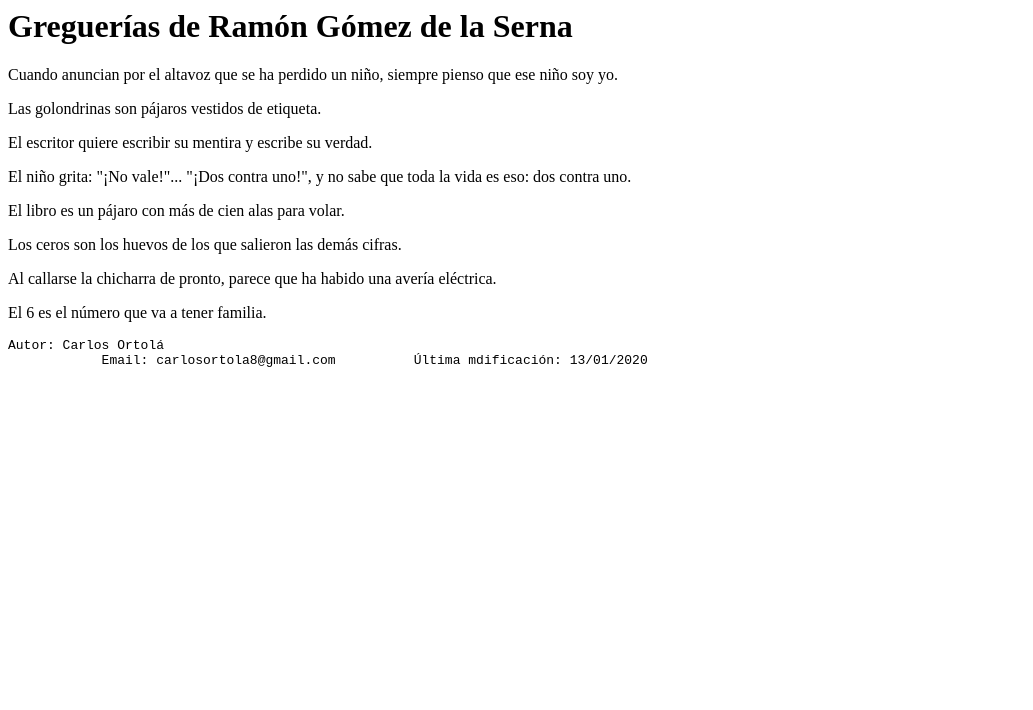
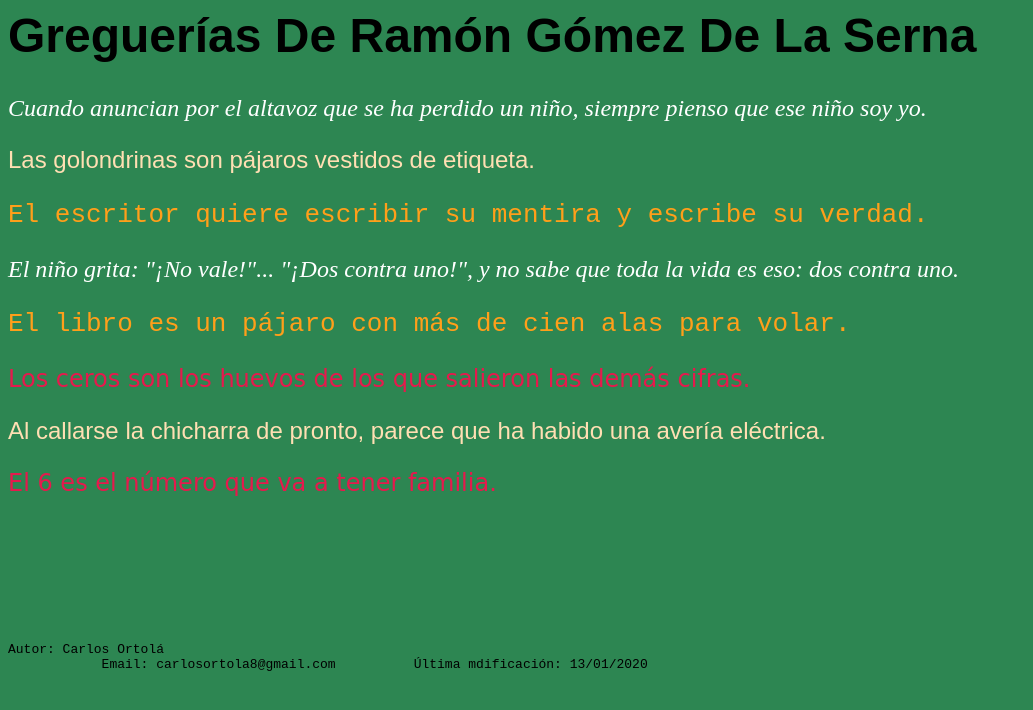
Before and after one commit to Carlos-Ortola/Gregerias, a plain HTML site: page index.html in a window 1280 px wide. Shown: the whole page, without its empty margins (0-1033 px from the left). Drawn offline with Linux system fonts and the light colour scheme.

Commit message:
commit final

```diff
--- /dev/null
+++ b/estilos.css
@@ -0,0 +1,35 @@
+body {
+    background-color: hsl(145, 50%, 35%);
+    font-family: sans-serif;
+}
+
+h1 {
+    font-size: 300%;
+    text-transform: capitalize;
+}
+
+p {
+    font-size: 150%;
+}
+
+p.infancia {
+    color: white;
+    font-family: serif;
+    font-style: oblique;
+}
+
+p.animales {
+    color: hsl(35, 100%, 85%);
+    font-family: sans-serif;
+}
+
+p.literatura {
+    color: hsl(35, 100%, 55%);
+    font-family: monospace;
+    font-size: 200%;
+}
+
+p.numeros {
+    color: hsl(345, 80%, 50%);
+    font-family: cursive;
+}
--- a/index.html
+++ b/index.html
@@ -1,9 +1,9 @@
 <html lang="es">
 <head>
     <meta charset="utf-8">
-    <title>Greguerías de Ramón Gómez de la Serna. Ejercicios. Páginas web HTML y hojas de estilo CSS. Bartolomé Sintes Marco. www.mclibre.org</title>
     <meta name="viewport" content="width=device-width, initial-scale=1.0">
-    <link rel="stylesheet" href="greguerias-1.css" title="Color">
+    <link rel="stylesheet" href="estilos.css" type="text/css">
+    <title>Greguerías</title>
 </head>
 
 <body>
@@ -29,6 +29,9 @@
         <p class="numeros">El 6 es el número que va a tener familia.</p>
     </main>
 
+    <br><br><br><br><br><br>
+
+
     <!--Información del autor y la última modificación-->
     <footer>
         <pre>Autor: Carlos Ortolá
```
